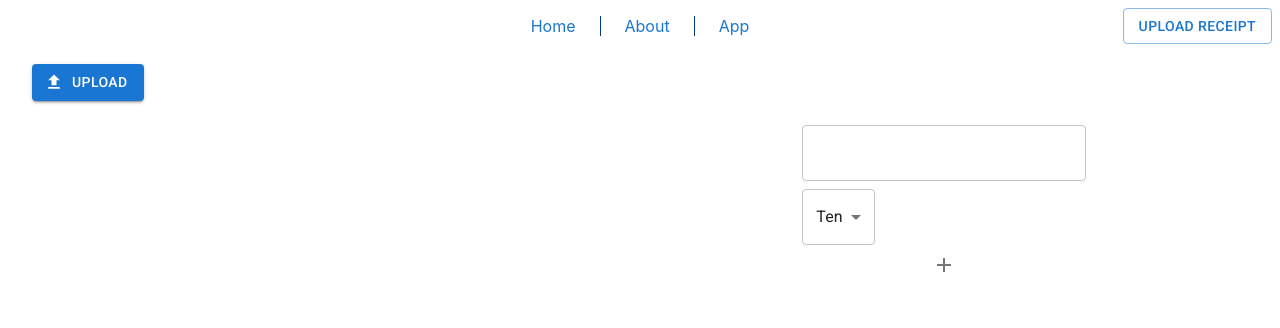
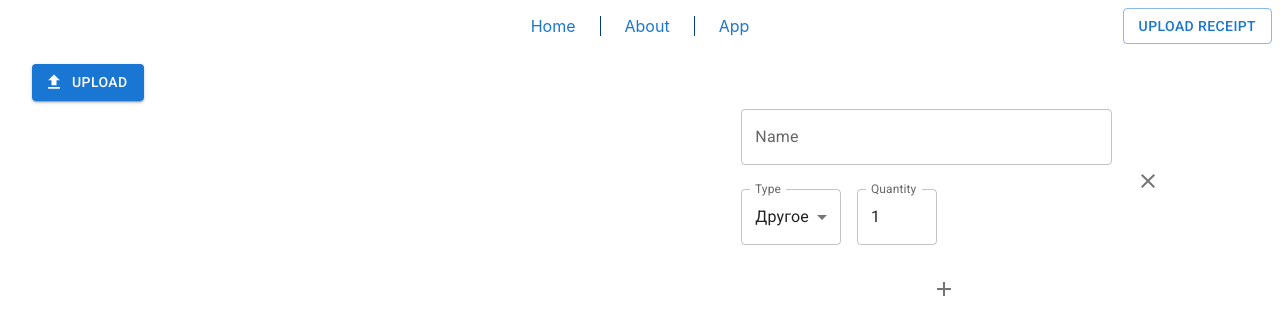
Before and after one commit to YuShagun/cp_react_redux_ts, a React (Create React App) app: page /upload in a window 1280 px wide. Shown: the top 328 px of the page. Built offline with nearby package versions, Linux system fonts and the light colour scheme.

Commit message:
connect fields to slice

```diff
--- a/src/components/ReceiptForm/ReceiptForm.tsx
+++ b/src/components/ReceiptForm/ReceiptForm.tsx
@@ -1,13 +1,9 @@
 import React, { useCallback } from 'react'
 import ReceiptFormGroup from '../ReceiptFormGroup/ReceiptFormGroup'
-import { IconButton, Stack } from '@mui/material'
+import { Grid, IconButton } from '@mui/material'
 import AddIcon from '@mui/icons-material/Add';
 import { useAppDispatch, useAppSelector } from '../../app/hooks';
 import { addField, selectReceiptFormFields } from '../../features/receiptForm/receiptFormSlice';
-
-const commonStyles = {
-  margin: 'auto'
-};
 
 export default function ReceiptForm() {
   const fields = useAppSelector(selectReceiptFormFields);
@@ -21,11 +17,11 @@ export default function ReceiptForm() {
   );
 
   const renderFormGroup = useCallback(
-    (field, index) => (
-        <div style={commonStyles} key={index}>
-          <ReceiptFormGroup index={field.key} field={field.value} />
-        </div>
-      ),
+    ([key, value]) => (
+      <Grid item xs={12} key={key}>
+        <ReceiptFormGroup fieldKey={key} field={value} />
+      </Grid>
+    ),
     [],
   );
 
@@ -35,13 +31,21 @@ export default function ReceiptForm() {
   );
 
   return (
-    <Stack>
-      {mapFields()}
-      <div style={commonStyles}>
+    <>
+      <Grid container rowSpacing={3}>
+        {mapFields()}
+      </Grid>
+      <Grid
+        container
+        sx={{
+          marginTop: '1rem',
+          justifyContent: 'center'
+        }}
+      >
         <IconButton onClick={addFieldGroup}>
           <AddIcon />
         </IconButton>
-      </div>
-    </Stack>
+      </Grid>
+    </>
   )
 }
--- a/src/components/ReceiptFormGroup/ReceiptFormGroup.tsx
+++ b/src/components/ReceiptFormGroup/ReceiptFormGroup.tsx
@@ -1,19 +1,87 @@
-import React from 'react';
-import { TextField, Select, MenuItem } from '@mui/material';
+import React, { useCallback } from 'react';
+import { TextField, Select, MenuItem, InputLabel, FormControl, Grid, IconButton } from '@mui/material';
+import ClearIcon from '@mui/icons-material/Clear';
+
 import { ReceiptFormGroupProps } from './types';
+import { useAppDispatch } from '../../app/hooks';
+import { DEFAULT_TYPES } from '../../constants';
+import { deleteField, editField } from '../../features/receiptForm/receiptFormSlice';
 
 export default function ReceiptFormGroup({
-  index,
+  fieldKey,
   field
 }: ReceiptFormGroupProps) {
+  const dispatch = useAppDispatch();
+
+  const removeFieldGroup = useCallback(() => dispatch(deleteField(fieldKey)), [dispatch, fieldKey]);
+
+  const mapOptions = useCallback(() => DEFAULT_TYPES.map(value => (
+    <MenuItem key={value.value} value={value.value}>{value.name}</MenuItem>
+  )), []);
+
+  const editReceiptField = useCallback(value => dispatch(editField({
+    key: fieldKey,
+    value: {
+      ...field,
+      ...value
+    }
+  })), [dispatch, fieldKey, field]);
+
+  const textFieldOnChange = useCallback(event => editReceiptField({
+    name: event.target.value
+  }), [editReceiptField]);
+
+  const selectOnChange = useCallback(event => editReceiptField({
+    type: event.target.value
+  }), [editReceiptField]);
+
+  const numberOnChange = useCallback(event => editReceiptField({
+    quantity: event.target.value
+  }), [editReceiptField]);
+
   return (
-    <div>
-      <TextField variant="outlined" margin="normal" fullWidth />
-      <Select label='Type' value={10}>
-        <MenuItem value={10}>Ten</MenuItem>
-        <MenuItem value={20}>Twenty</MenuItem>
-        <MenuItem value={30}>Thirty</MenuItem>
-      </Select>
-    </div>
+    <Grid container columnSpacing={2}>
+      <Grid item xs={11}>
+        <Grid container columnSpacing={2} rowSpacing={1}>
+          <Grid item xs={12}>
+            <TextField variant="outlined" label="Name" fullWidth value={field.name} onChange={textFieldOnChange} />
+          </Grid>
+          <Grid item xs="auto">
+            <FormControl margin="normal">
+              <InputLabel id={`select-${fieldKey}-label`}>Type</InputLabel>
+              <Select
+                label='Type'
+                labelId={`select-${fieldKey}-label`}
+                id={`select-${fieldKey}`}
+                autoWidth={false}
+                fullWidth
+                value={field.type}
+                onChange={selectOnChange}
+              >
+                {mapOptions()}
+              </Select>
+            </FormControl>
+          </Grid>
+
+          <Grid item xs={3}>
+            <TextField variant="outlined" type="number" label="Quantity" margin="normal" value={field.quantity} onChange={numberOnChange} />
+          </Grid>
+        </Grid>
+      </Grid>
+
+
+      <Grid item xs={1} sx={{ position: 'relative' }}>
+        <IconButton
+          sx={{
+            position: 'absolute',
+            top: '50%',
+            transform: 'translateY(-50%)'
+          }}
+          onClick={removeFieldGroup}
+        >
+          <ClearIcon />
+        </IconButton>
+      </Grid>
+    </Grid >
   )
 }
--- a/src/components/ReceiptFormGroup/types.ts
+++ b/src/components/ReceiptFormGroup/types.ts
@@ -1,6 +1,6 @@
 import { ReceiptField } from "../../features/receiptForm/receiptFormSlice";
 
 export interface ReceiptFormGroupProps {
-  index: number;
+  fieldKey: string;
   field: ReceiptField;
 };
--- a/src/constants.ts
+++ b/src/constants.ts
@@ -31,3 +31,22 @@ export enum POINT_INDEX {
   bottomLeft,
   bottomRight,
 };
+
+export const DEFAULT_TYPES = [
+  {
+    name: 'Другое',
+    value: 0
+  },
+  {
+    name: 'Бакалея',
+    value: 1
+  },
+  {
+    name: 'Товары для дома',
+    value: 2
+  },
+  {
+    name: 'Молочные продукты',
+    value: 3
+  }
+]
--- a/src/features/receiptForm/receiptFormSlice.ts
+++ b/src/features/receiptForm/receiptFormSlice.ts
@@ -4,8 +4,12 @@ import { RootState } from '../../app/store';
 export interface ReceiptField {
   name: string;
   quantity: number;
-  // TODO: replace with enum
-  type: string;
+  type: number;
+};
+
+export interface EditFieldPayload {
+  key: string;
+  value: ReceiptField;
 };
 
 export interface ReceiptFormState {
@@ -14,7 +18,7 @@ export interface ReceiptFormState {
 };
 
 const initialState: ReceiptFormState = {
-  data: {'1': {} as ReceiptField},
+  data: {'1': { name: '', quantity: 1, type: 0 }},
   status: 'idle',
 };
 
@@ -23,7 +27,11 @@ export const receiptFormSlice = createSlice({
   initialState,
   reducers: {
     addField: (state) => {
-      state.data[`${Number(Object.keys(state.data).pop()) + 1}`] = {} as ReceiptField;
+      state.data[`${Number(Object.keys(state.data).pop() || 0) + 1}`] = { name: '', quantity: 1, type: 0 };
+    },
+    editField: (state, action: PayloadAction<EditFieldPayload>) => {
+      console.log(action.payload.value);
+      state.data[action.payload.key] = action.payload.value;
     },
     deleteField: (state, action: PayloadAction<string>) => {
       delete state.data[action.payload];
@@ -31,7 +39,7 @@ export const receiptFormSlice = createSlice({
   },
 });
 
-export const { addField, deleteField } = receiptFormSlice.actions;
+export const { addField, editField, deleteField } = receiptFormSlice.actions;
 
 export const selectReceiptFormFields = (state: RootState) => Object.entries(state.receiptForm.data);
 
```
